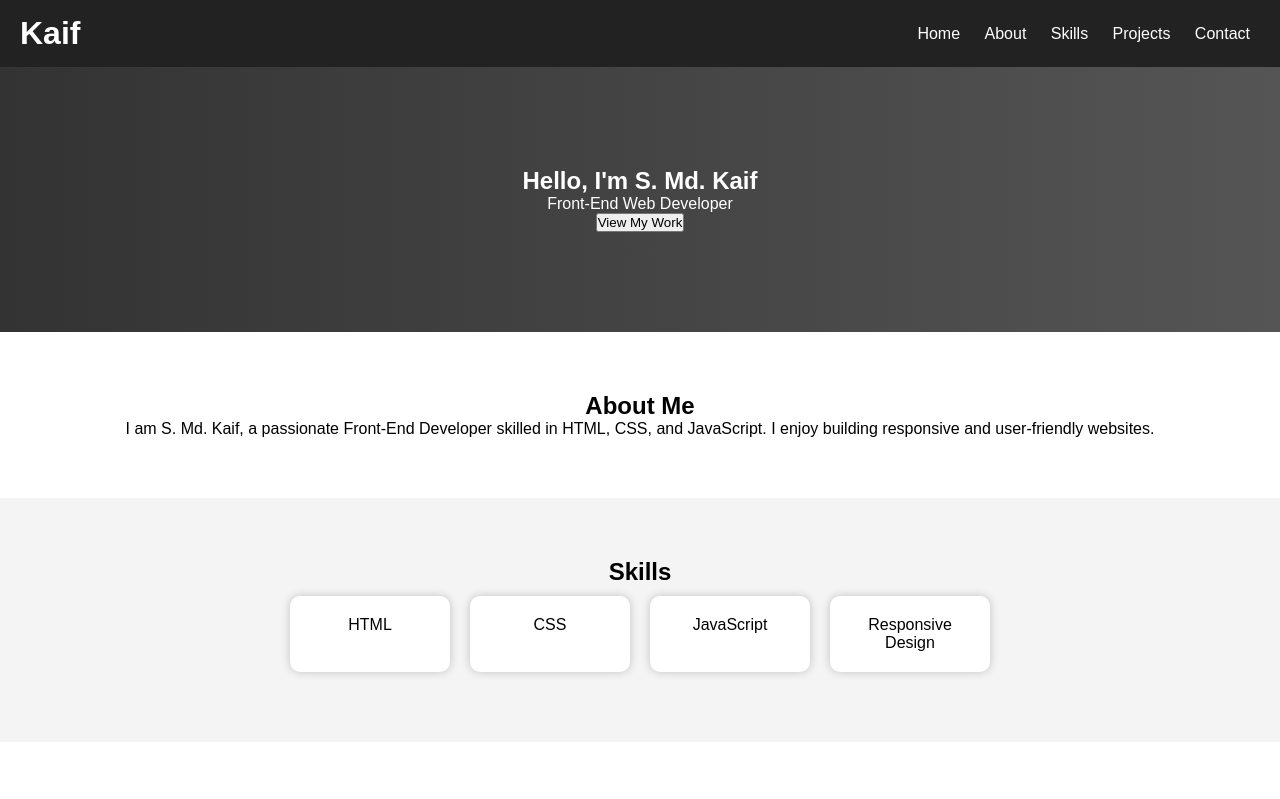
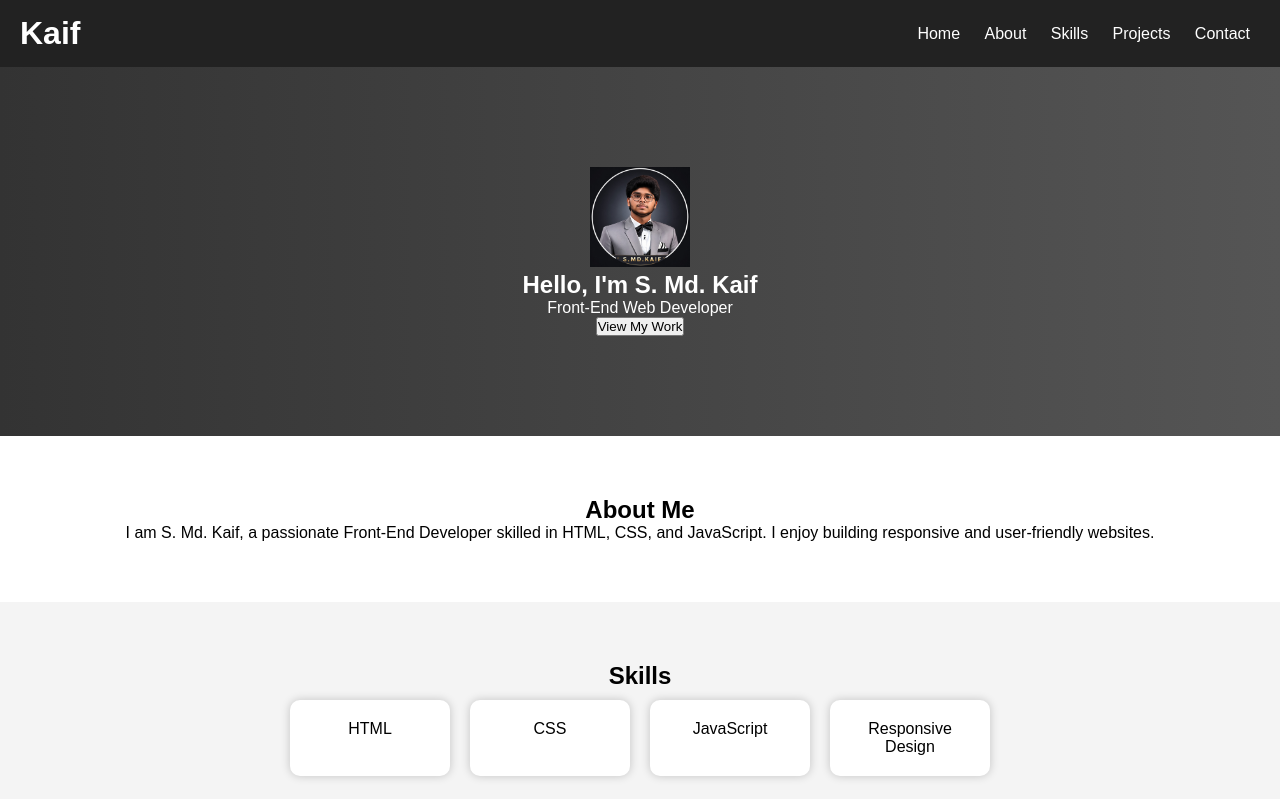
Before and after one commit to ShaikKaif07/shaikmdkaif.github.io, a plain HTML site: page index.html in a window 1280 px wide. Shown: the top 799 px of the page. Drawn offline with nearby package versions, Linux system fonts and the light colour scheme.

Commit message:
Update index.html
Adding profile picture

```diff
--- a/index.html
+++ b/index.html
@@ -32,6 +32,7 @@
 <!-- Hero -->
 <section id="home" class="hero">
   <div class="hero-content" data-aos="fade-up">
+    <img src="Profile.png" alt="Profile Picture" width="100" height="100">
     <h2>Hello, I'm <span>S. Md. Kaif</span></h2>
     <p>Front-End Web Developer</p>
     <button onclick="scrollToSection('projects')">View My Work</button>
```
